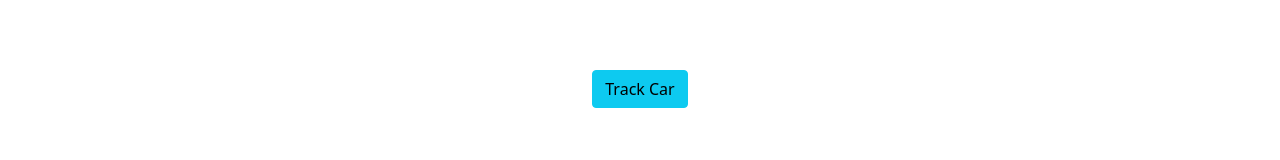
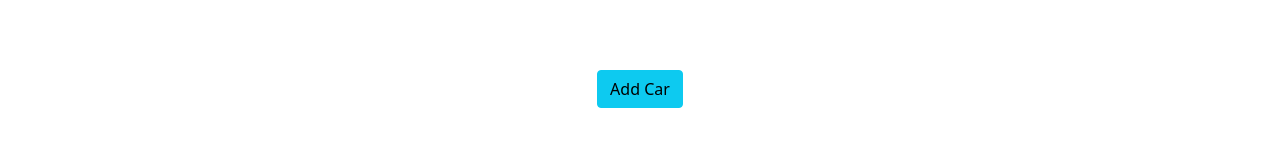
Before and after one commit to wandji20/a-plus-garage, a React (Create React App) app: page / in a window 1280 px wide. Shown: the part 210-370 px from the top of the page. Built offline with nearby package versions, Linux system fonts and the light colour scheme.

Commit message:
Update components to display, delete car, repair and add car instead of track and untrack

```diff
--- a/src/components/presentation/AddTrackButton.js
+++ b/src/components/presentation/AddTrackButton.js
@@ -10,7 +10,7 @@ const AddTrackButton = () => {
   return (
     <Link to="/new_car" style={style}>
       <button type="button" className="btn btn-info">
-        Track Car
+        Add Car
       </button>
     </Link>
   );
--- a/src/components/presentation/Button.js
+++ b/src/components/presentation/Button.js
@@ -18,7 +18,7 @@ const Button = (props) => {
       onClick={handleDeleteCar}
     >
       <span className="d-inline-block mx-1">
-        Untrack
+        Delete Car
       </span>
       <FontAwesomeIcon icon={faTrashAlt} />
     </button>
--- a/src/components/presentation/Part.js
+++ b/src/components/presentation/Part.js
@@ -58,7 +58,7 @@ const Part = (props) => {
             className="btn btn-info"
             onClick={handleUpdatePart}
           >
-            Track
+            Repair
           </button>
 
         </div>
```
